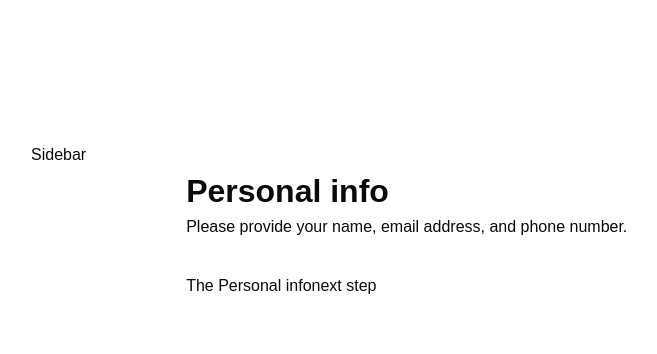
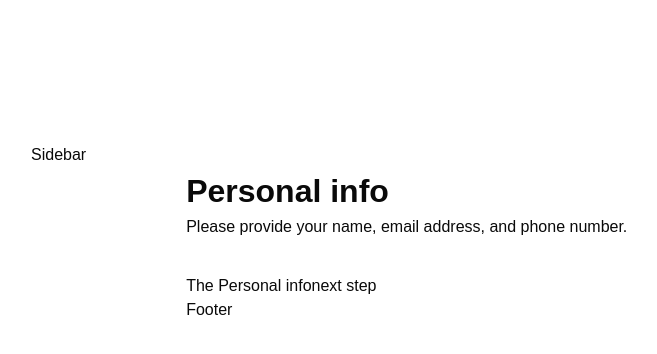
Before and after one commit to femiabimbola/multi-form-nextjs, a Next.js app: page / in a window 1280 px wide. Shown: the top 354 px of the page, without its empty margins (239-896 px from the left). Built offline with nearby package versions, Linux system fonts and the light colour scheme.

Commit message:
added footer

```diff
--- a/components/Container.tsx
+++ b/components/Container.tsx
@@ -1,3 +1,4 @@
+import Footer from "./Footer";
 import Sidebar from "./Sidebar";
 
 const sectionStyles =
@@ -14,7 +15,10 @@ const Container = ({ children }: TContainer) => {
   return (
     <section className={sectionStyles}>
       <Sidebar />
-      <div className="w-full mr-[80px] relative">{children}</div>
+      <div className="w-full mr-[80px] relative">
+        {children}
+        <Footer />
+      </div>
     </section>
   );
 };
--- /dev/null
+++ b/components/Footer.tsx
@@ -0,0 +1,11 @@
+interface FooterProps {
+  className?: string;
+  onHandleNextStep?: () => void;
+  onHandlePreviousStep?: () => void;
+}
+
+const Footer = ({ className, onHandleNextStep, onHandlePreviousStep }: FooterProps) => {
+  return <div> Footer</div>;
+};
+
+export default Footer;
--- a/components/steps/Plan.tsx
+++ b/components/steps/Plan.tsx
@@ -1,3 +1,30 @@
+import useStore from "@/store/useStore";
+import Container from "../Container";
+import SectionHeader from "../SectionHeader";
+
+const SectionProps = {
+  title: "Plan",
+  description: "Enter the Plan ",
+};
+
 export const Plan = () => {
-  return <main>The plan components</main>;
+  const { step, increaseStep, decreaseStep } = useStore((state) => state);
+
+  const onNext = () => {
+    // if (!selectedPlan?.id || !plan.name) return;
+    increaseStep(step);
+  };
+
+  const onPrevious = () => {
+    decreaseStep(step);
+  };
+
+  return (
+    <Container
+      onNext={onNext}
+      onPreviousStep={onPrevious}
+    >
+      <SectionHeader {...SectionProps} />
+    </Container>
+  );
 };
```
